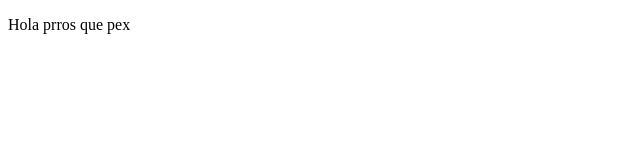
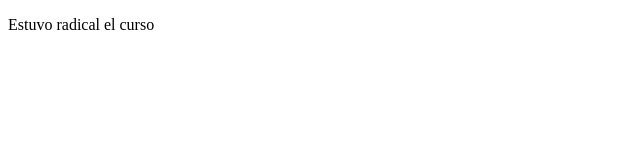
Before and after one commit to Socitoooo/demoProjectCurso, a plain HTML site: page index.html in a window 1280 px wide. Shown: the full height of the page, 0-640 px from the left. Drawn offline with Linux system fonts and the light colour scheme.

Commit message:
primer cambio :D

```diff
--- a/index.html
+++ b/index.html
@@ -8,7 +8,7 @@
 </head>
 <body>
     <p>
-        Hola prros que pex
+        Estuvo radical el curso
     </p>
 </body>
 </html>
```
